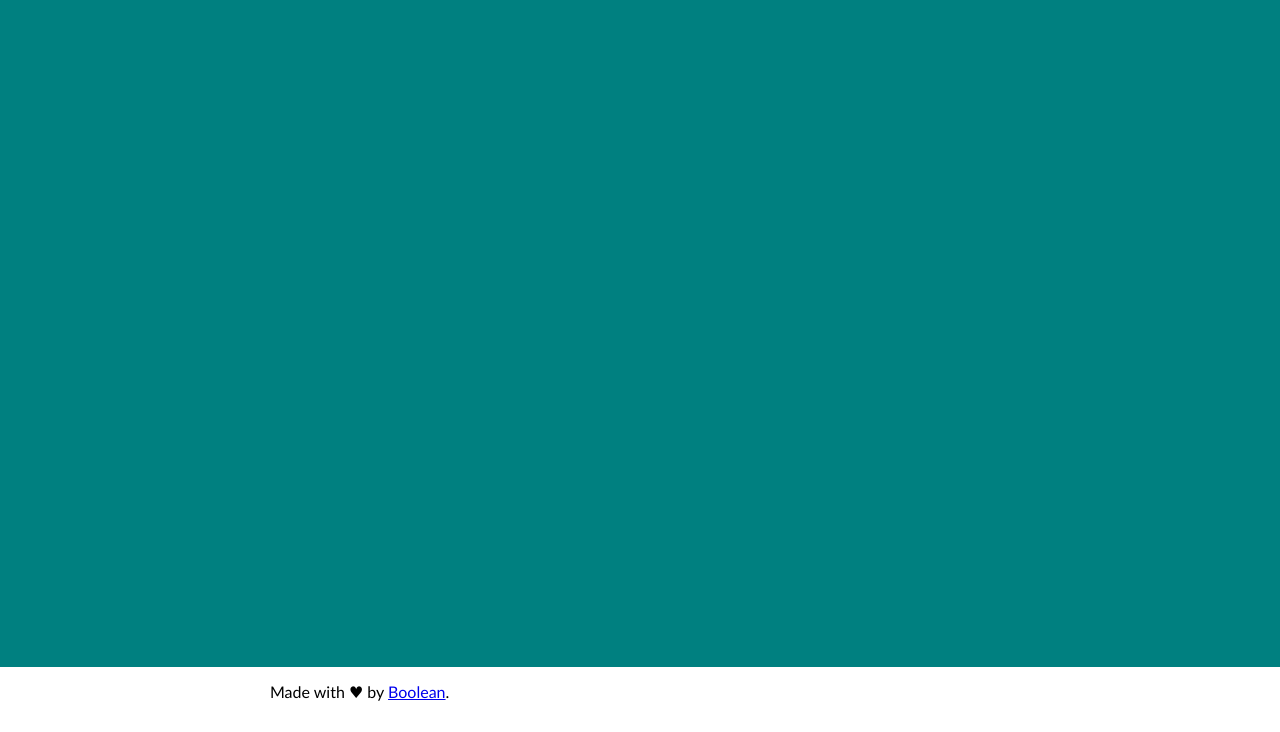
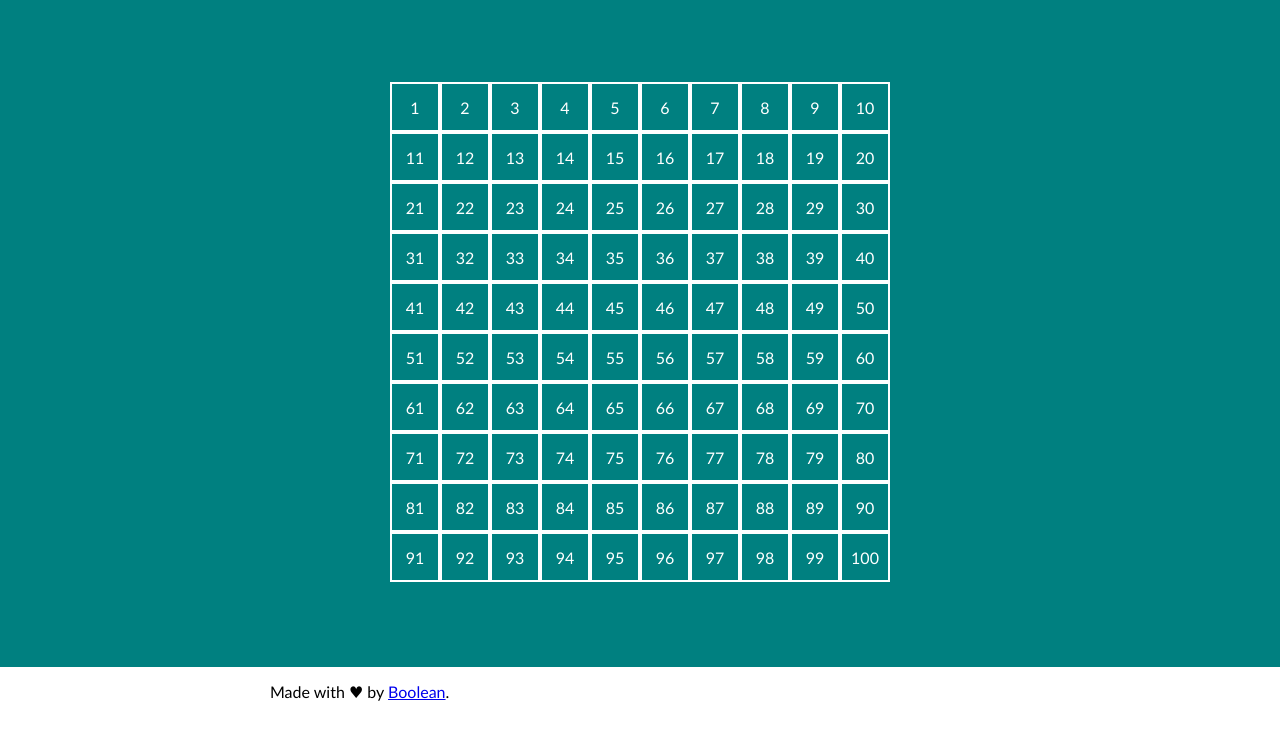
Before and after one commit to mdeias/js-campominato-grid, a plain HTML site: page index.html in a window 1280 px wide. Both pictures are taken after a click on the button "Play". Shown: the part 83-815 px from the top of the page. Drawn offline with Linux system fonts and the light colour scheme.

Commit message:
funzione che genera celle e contenitore

```diff
--- a/css/style.css
+++ b/css/style.css
@@ -53,7 +53,7 @@ footer p{
     /* background-color: #fff; */
 }
 
-.square{
+.cella{
     float: left;
     display: flex;
     justify-content: center;
@@ -63,17 +63,17 @@ footer p{
     cursor: pointer;
 }
 
-.square.easy{
+.cella.easy{
     width: calc(100% / 10);
     height: calc(100% / 10);
 }
 
-.square.hard{
+.cella.hard{
     width: calc(100% / 9);
     height: calc(100% / 9);
 }
 
-.square.crazy{
+.cella.crazy{
     width: calc(100% / 7);
     height: calc(100% / 7);
 }
--- a/index.html
+++ b/index.html
@@ -17,13 +17,13 @@
         <div class="right">
             <span>Difficoltà:</span>
             <select id="opzioni">
-                <option class="facile" value="1">
+                <option value="1">
                     Easy
                 </option>
-                <option class="normale" value="2">
+                <option value="2">
                     Hard
                 </option>
-                <option class="difficile" value="3">
+                <option value="3">
                     Crazy
                 </option>
             </select>
@@ -32,8 +32,7 @@
     </header>
 
     <main>
-        <div class="container">
-
+        <h1>Seleziona il livello di difficoltà e genera la griglia.</h1>
     </main>
 
     <footer>
--- a/js/script.js
+++ b/js/script.js
@@ -16,4 +16,31 @@ function play(){
         numeroCelle = 49;
     }
     console.log(numeroCelle);
+    //resetto il main
+    document.querySelector("main").innerHTML = "";
+    // chiamo la funzione che genererà la griglia e le celle
+    generatoreCella();
+
+    // creo le celle e il loro container
+   function generatoreCella() {
+       const container = document.createElement("div");
+       container.classList.add("container");
+       console.log(container);
+       for (let i = 1; i <= numeroCelle; i++) {
+          const cella = document.createElement("div");
+          cella.className = "cella";
+          cella.innerHTML = i;
+          if (numeroCelle === 100) {
+              cella.classList.add("easy");
+          }else if (numeroCelle === 81) {
+              cella.classList.add("hard");
+          }else{
+              cella.classList.add("crazy");
+          }
+          console.log(cella);
+          container.append(cella);
+        }
+        document.querySelector("main").append(container);
+   }
+
 }
```
